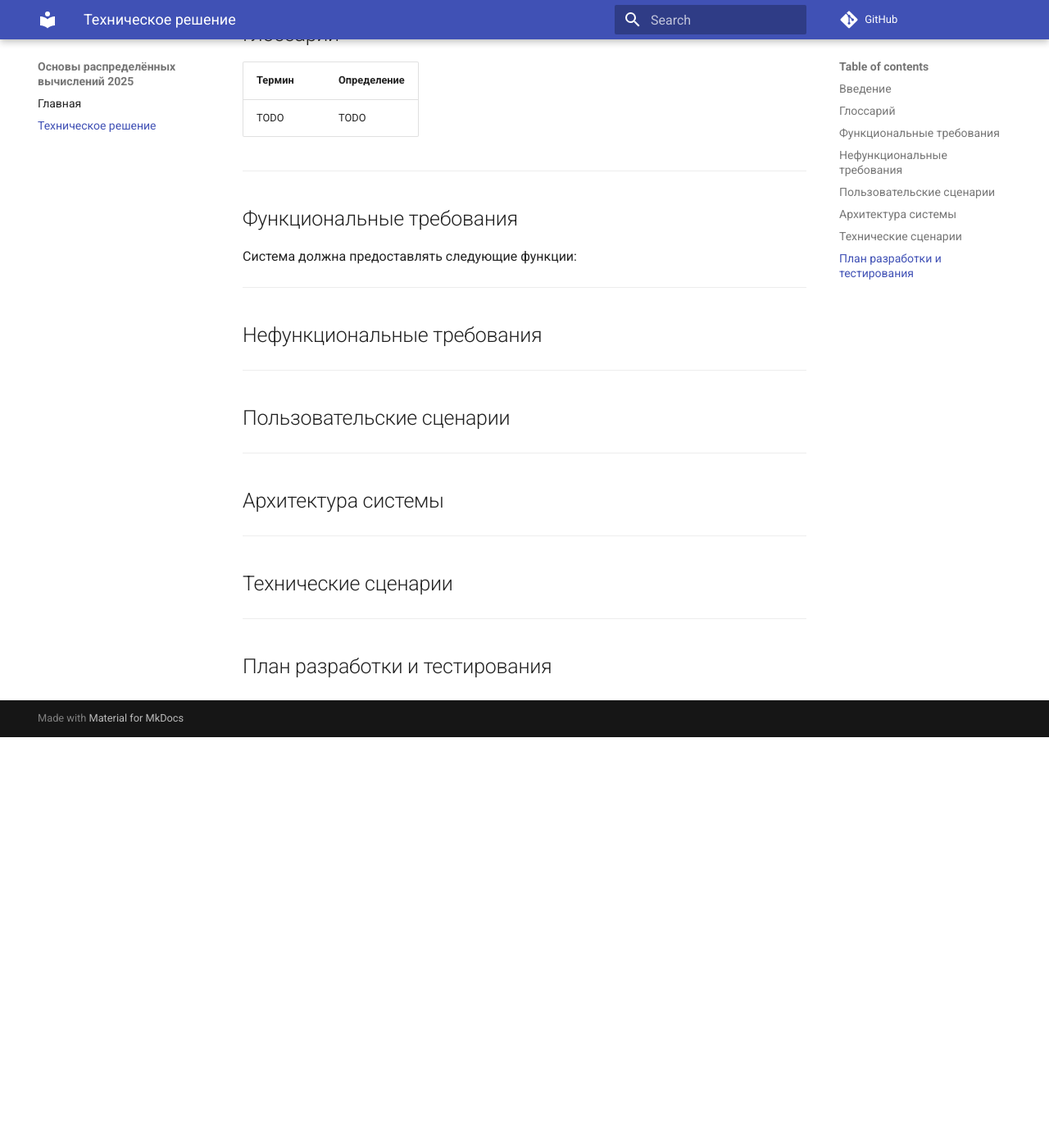
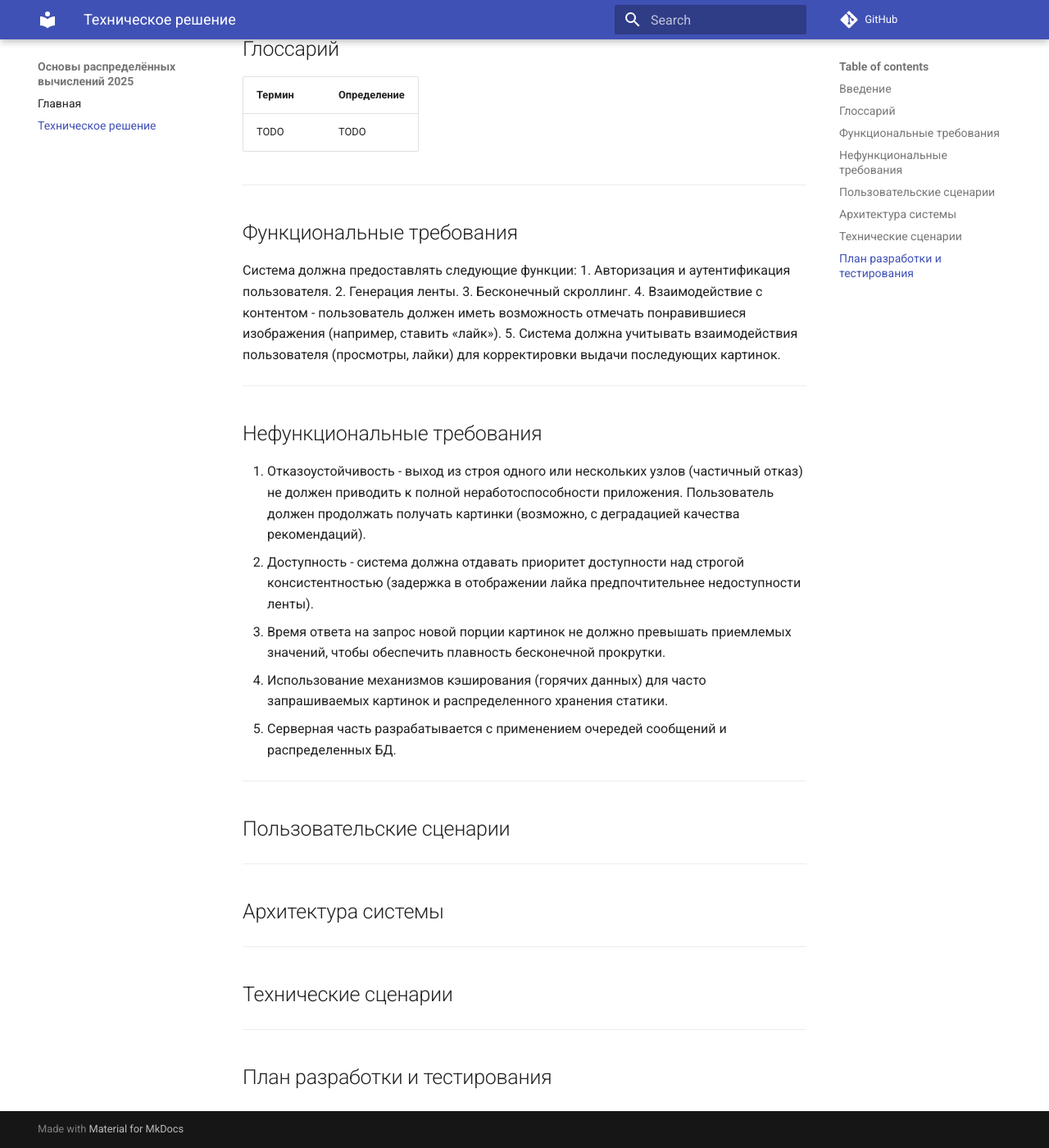
Before and after one commit to spbu-ds-practicum-2026/apotheosis, an MkDocs documentation site: the page built from docs/tr.md, in a window 1280 px wide and 1400 px high, scrolled down 653 px. Shown: the whole window at 82% size. Built offline with MkDocs 1.6.1 and Material for MkDocs 9.7.7, drawn with Linux system fonts in a browser that asks for light colours; comment, search, counter and statistics services are not loaded; before the commit the page ends 1552 px from its top, so only the background shows below that; some of the changed text lies outside the part shown.

Commit message:
first task started

```diff
--- a/docs/tr.md
+++ b/docs/tr.md
@@ -23,11 +22,20 @@
 
 ## Функциональные требования
 Система должна предоставлять следующие функции:
+1. Авторизация и аутентификация пользователя.
+2. Генерация ленты.
+3. Бесконечный скроллинг.
+4. Взаимодействие с контентом - пользователь должен иметь возможность отмечать понравившиеся изображения (например, ставить «лайк»).
+5. Система должна учитывать взаимодействия пользователя (просмотры, лайки) для корректировки выдачи последующих картинок.
 
 ---
 
 ## Нефункциональные требования
-
+1. Отказоустойчивость - выход из строя одного или нескольких узлов (частичный отказ) не должен приводить к полной неработоспособности приложения. Пользователь должен продолжать получать картинки (возможно, с деградацией качества рекомендаций).
+2. Доступность - система должна отдавать приоритет доступности над строгой консистентностью (задержка в отображении лайка предпочтительнее недоступности ленты).
+3. Время ответа на запрос новой порции картинок не должно превышать приемлемых значений, чтобы обеспечить плавность бесконечной прокрутки.
+4. Использование механизмов кэширования (горячих данных) для часто запрашиваемых картинок и распределенного хранения статики.
+5. Серверная часть разрабатывается с применением очередей сообщений и распределенных БД.
 
 ---
 
```
Also changed, not shown: other parts of docs/tr.md (+1 -2 lines).
